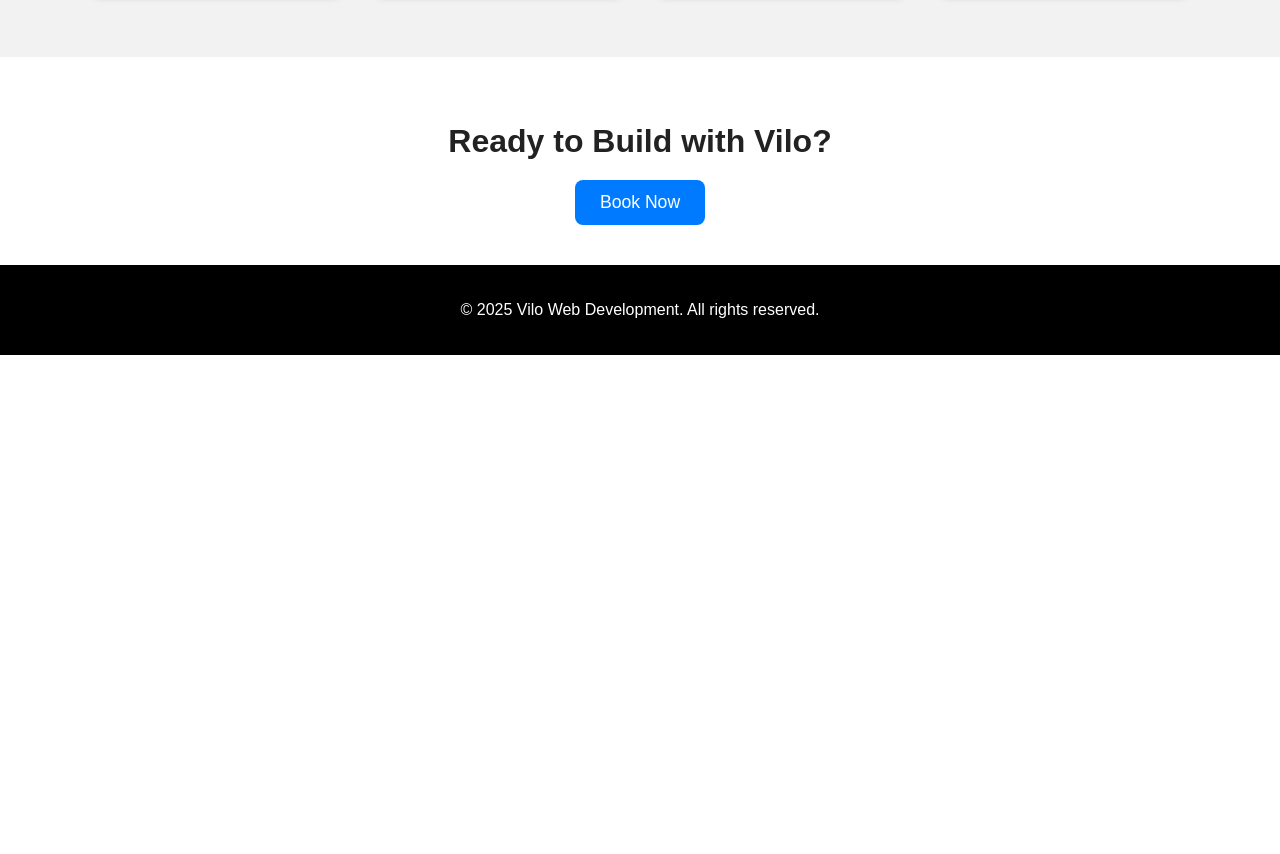
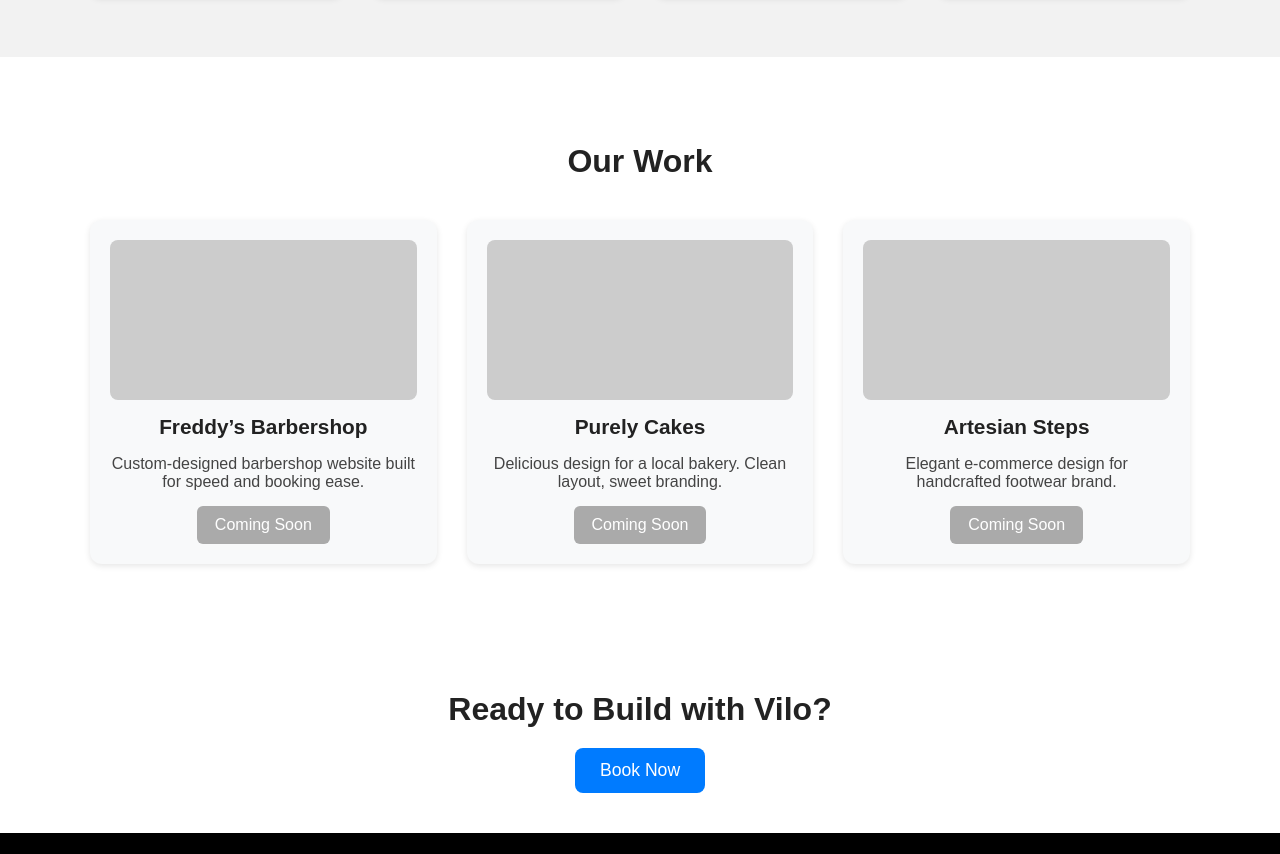
Before and after one commit to agrattray/vilo-main-website, a plain HTML site: page public/index.html in a window 1280 px wide. Shown: the part 3085-3939 px from the top of the page. Before the commit the page ends 3440 px from the top, so only its background shows below. Drawn offline with Linux system fonts and the light colour scheme.

Commit message:
Add files via upload

```diff
--- a/public/index.html
+++ b/public/index.html
@@ -72,6 +72,32 @@
   </section>
 
 
+
+  <section class="portfolio" id="portfolio">
+    <h2>Our Work</h2>
+    <div class="portfolio-grid">
+      <div class="portfolio-item">
+        <div class="thumb"></div>
+        <h3>Freddy’s Barbershop</h3>
+        <p>Custom-designed barbershop website built for speed and booking ease.</p>
+        <button class="disabled" disabled>Coming Soon</button>
+      </div>
+      <div class="portfolio-item">
+        <div class="thumb"></div>
+        <h3>Purely Cakes</h3>
+        <p>Delicious design for a local bakery. Clean layout, sweet branding.</p>
+        <button class="disabled" disabled>Coming Soon</button>
+      </div>
+      <div class="portfolio-item">
+        <div class="thumb"></div>
+        <h3>Artesian Steps</h3>
+        <p>Elegant e-commerce design for handcrafted footwear brand.</p>
+        <button class="disabled" disabled>Coming Soon</button>
+      </div>
+    </div>
+  </section>
+
+
   <section class="booking">
     <h2>Ready to Build with Vilo?</h2>
     <a href="https://calendly.com/arthursenergyonline/30min-1" target="_blank" class="book-btn">Book Now</a>
--- a/public/style.css
+++ b/public/style.css
@@ -135,3 +135,57 @@ footer {
   font-size: 1rem;
   color: #333;
 }
+
+.portfolio {
+  background: #fff;
+  padding: 60px 20px;
+  text-align: center;
+}
+
+.portfolio h2 {
+  font-size: 2rem;
+  margin-bottom: 40px;
+}
+
+.portfolio-grid {
+  display: grid;
+  grid-template-columns: repeat(auto-fit, minmax(240px, 1fr));
+  gap: 30px;
+  max-width: 1100px;
+  margin: 0 auto;
+}
+
+.portfolio-item {
+  background: #f8f9fa;
+  padding: 20px;
+  border-radius: 12px;
+  box-shadow: 0 2px 6px rgba(0,0,0,0.1);
+}
+
+.portfolio-item .thumb {
+  height: 160px;
+  background: #ccc;
+  border-radius: 8px;
+  margin-bottom: 15px;
+}
+
+.portfolio-item h3 {
+  font-size: 1.3rem;
+  margin: 10px 0;
+}
+
+.portfolio-item p {
+  font-size: 1rem;
+  color: #444;
+  margin-bottom: 15px;
+}
+
+.portfolio-item button.disabled {
+  background: #aaa;
+  color: white;
+  border: none;
+  padding: 10px 18px;
+  font-size: 1rem;
+  border-radius: 6px;
+  cursor: not-allowed;
+}
```
